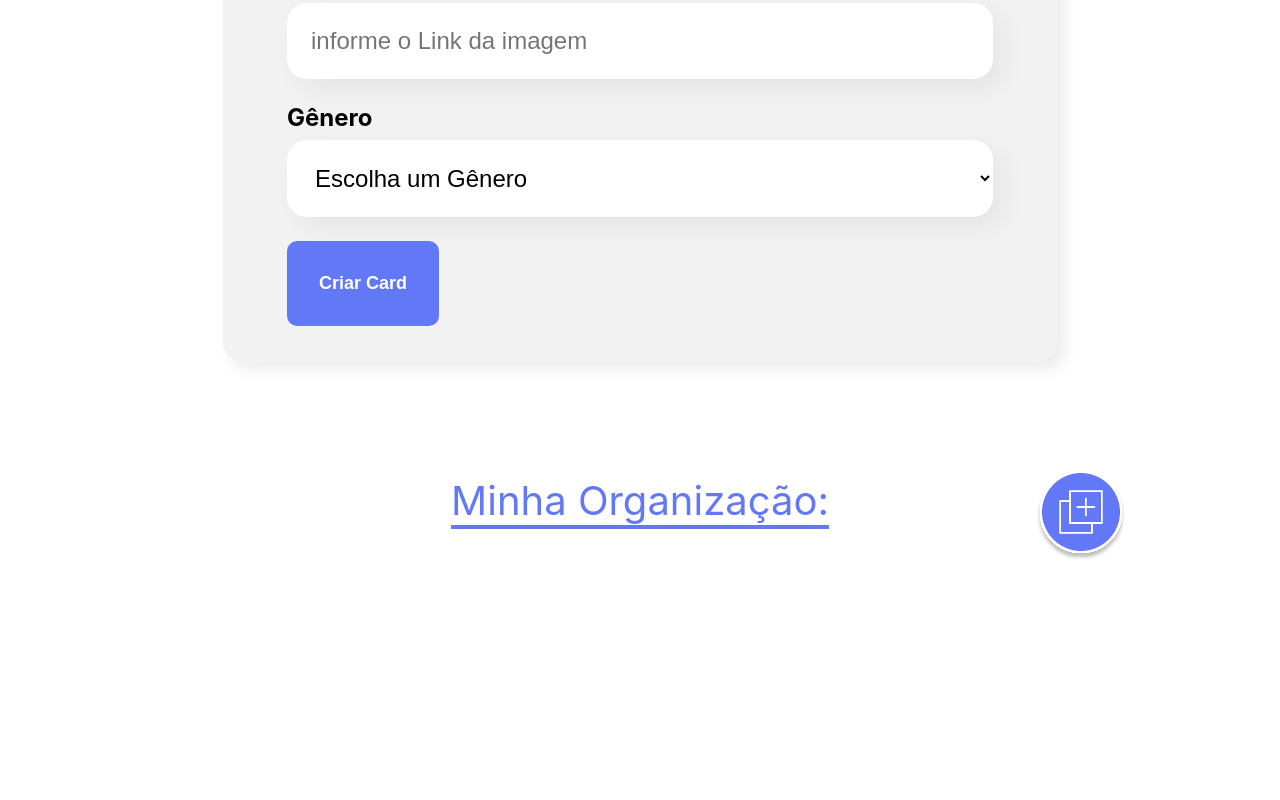
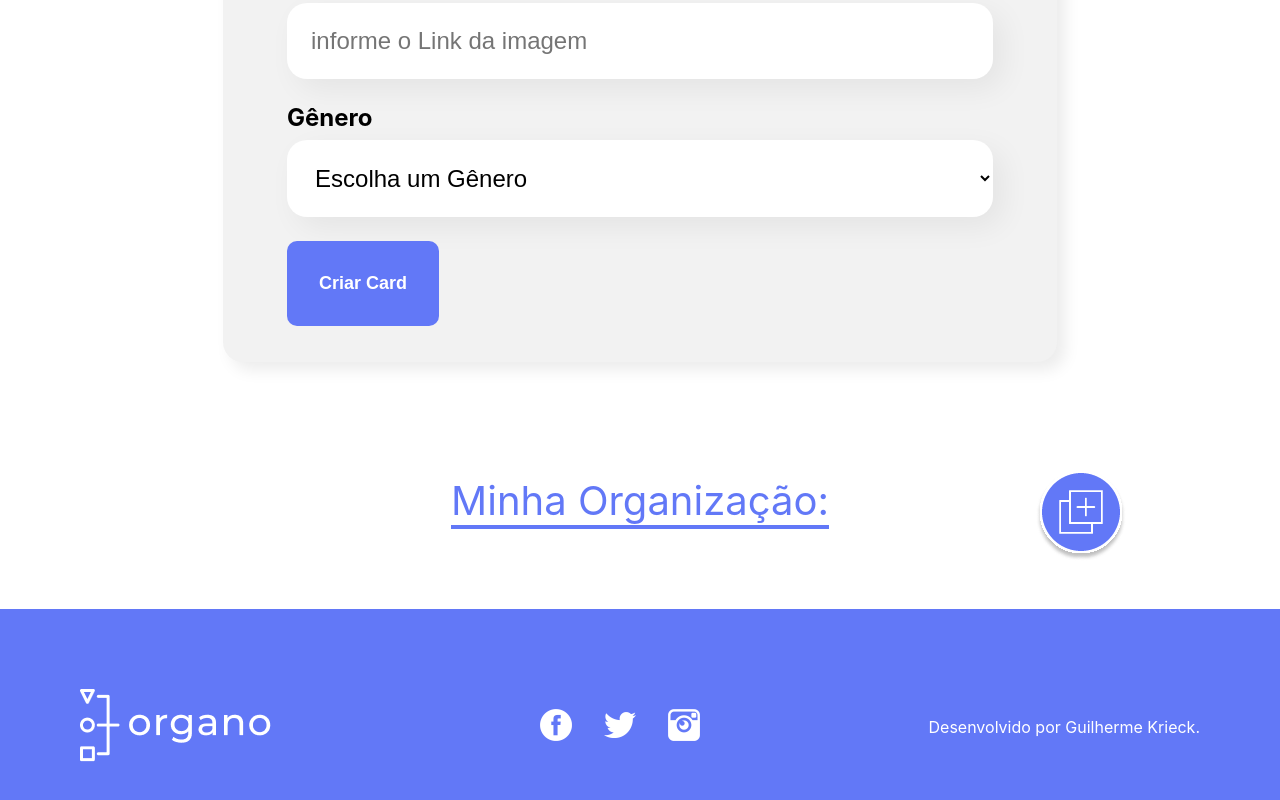
Before and after one commit to GuiKrieck/React-Organo, a React (Create React App) app: page / in a window 1280 px wide. Shown: the part 1014-1814 px from the top of the page. Before the commit the page ends 1623 px from the top, so only its background shows below. Built offline with nearby package versions, Linux system fonts and the light colour scheme; the HTML template or start-up script is replaced by a standard one.

Commit message:
Footer adicionado
adição do footer para o projeto, os links para as redes sociais são ilustrativos, eles apenas levam para a rede social, não para o meu perfil.

```diff
--- a/src/App.js
+++ b/src/App.js
@@ -2,6 +2,7 @@
 import Banner from './components/Banner';
 import Form from './components/Form';
 import GameContainer from './components/GameContainer';
+import Footer from './components/Footer';
 
 
 function App() {
@@ -79,6 +80,7 @@
       <Banner />
       <Form genre={genres.map(genre => genre.name)} onGameSaved={game => addNewGame(game)} />
       <GameContainer genres={genres} games={games}/>
+      <Footer />
     </div>
   );
 }
--- /dev/null
+++ b/src/components/Footer/Footer.css
@@ -0,0 +1,26 @@
+.footer {
+    background: #6278F7;
+    color: #FFF;
+    padding: 80px;
+    display: flex;
+    justify-content: space-between;
+    align-items: center;
+    flex-wrap: wrap;
+}
+
+.footer ul li {
+    display: inline-block;
+    margin-right: 32px;
+}
+
+.footer ul li:last-child {
+    margin-right: 0;
+}
+
+@media (max-width: 900px) {
+    .footer{
+        flex-direction: column;
+        justify-content: center;
+        gap: 48px;
+    }
+}
--- /dev/null
+++ b/src/components/Footer/index.js
@@ -0,0 +1,35 @@
+import './Footer.css'
+
+const Footer = () => {
+    return (<footer className="footer">
+        <section>
+            <img src="/images/logo.png" alt="" />
+        </section>
+        <section>
+            <ul>
+                <li>
+                    <a href="facebook.com" target="_blank">
+                        <img src="/images/fb.png" alt="" />
+                    </a>
+                </li>
+                <li>
+                    <a href="twitter.com" target="_blank">
+                        <img src="/images/tw.png" alt="" />
+                    </a>
+                </li>
+                <li>
+                    <a href="instagram.com" target="_blank">
+                        <img src="/images/ig.png" alt="" />
+                    </a>
+                </li>
+            </ul>
+        </section>
+        <section>
+            <p>
+                Desenvolvido por Guilherme Krieck.
+            </p>
+        </section>
+    </footer>)
+}
+
+export default Footer
```
